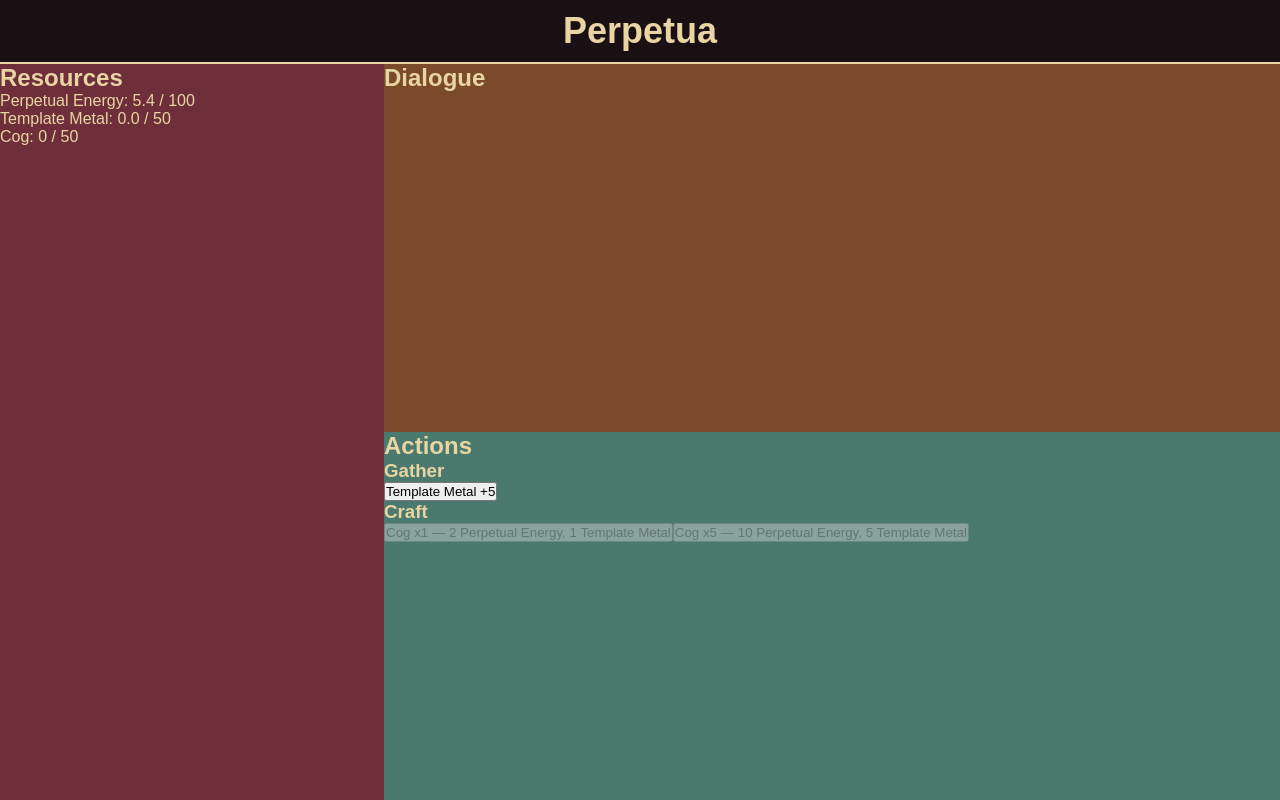
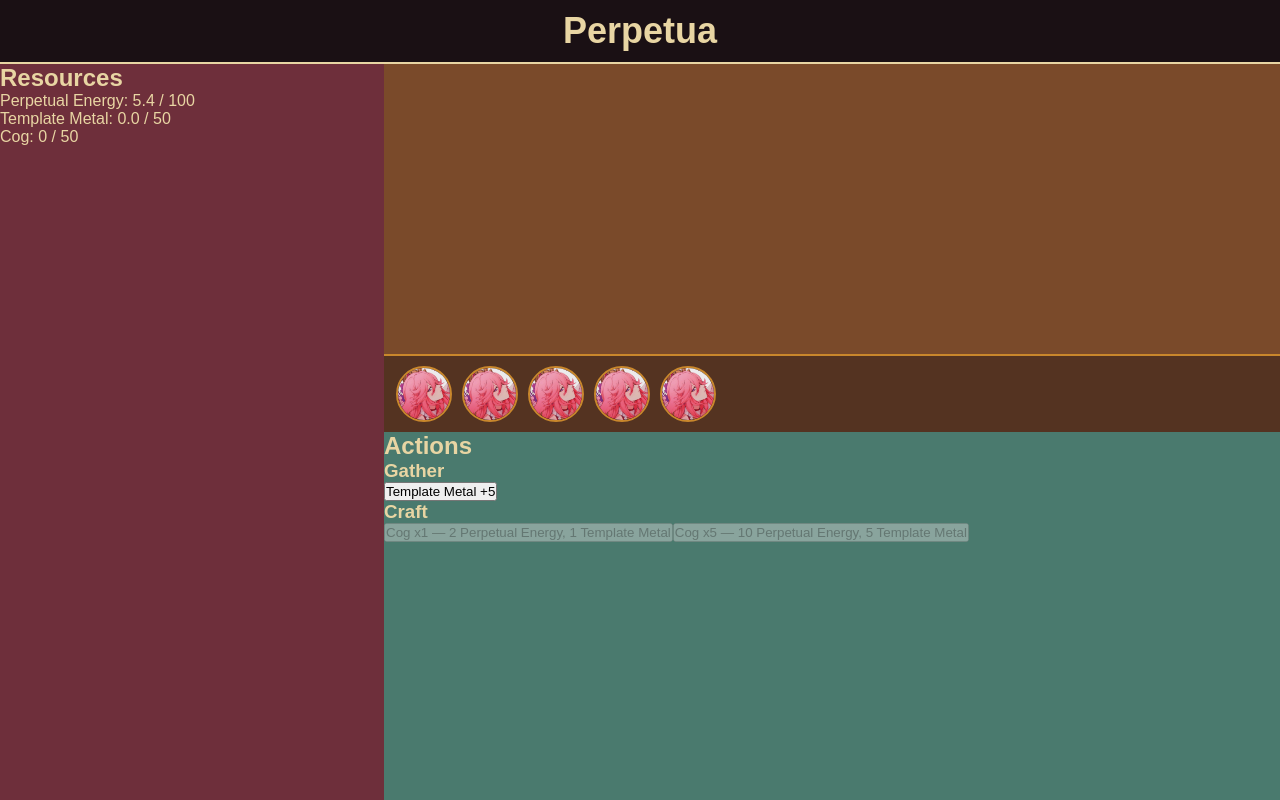
Before and after one commit to CaptnJayce/perpetua, a React (Vite) app: page / in a window 1280 px wide. Built offline with nearby package versions, Linux system fonts and the light colour scheme.

Commit message:
feat: add NPC portrait strip to dialogue panel
Five placeholder portrait slots rendered as circular icons along the
bottom of the dialogue section, styled to the existing palette. Lays
the groundwork for the clickable NPC review UI (history, gifts, etc.).

```diff
--- a/src/components/Dialogue.css
+++ b/src/components/Dialogue.css
@@ -1,4 +1,45 @@
 .dialogue {
     flex: 1;
     background: var(--leather);
+    display: flex;
+    flex-direction: column;
 }
+
+.dialogue-content {
+    flex: 1;
+}
+
+.npc-portraits {
+    display: flex;
+    flex-direction: row;
+    gap: 10px;
+    padding: 10px 12px;
+    background: color-mix(in srgb, var(--iron) 40%, var(--leather));
+    border-top: 2px solid var(--brass);
+}
+
+.npc-portrait {
+    width: 56px;
+    height: 56px;
+    border-radius: 50%;
+    border: 2px solid var(--brass);
+    padding: 0;
+    cursor: pointer;
+    overflow: hidden;
+    background: var(--iron);
+    transition: border-color 0.15s, transform 0.1s;
+    flex-shrink: 0;
+}
+
+.npc-portrait:hover {
+    border-color: var(--parchment);
+    transform: scale(1.08);
+}
+
+.npc-portrait img {
+    width: 100%;
+    height: 100%;
+    object-fit: cover;
+    object-position: center top;
+    display: block;
+}
--- a/src/components/Dialogue.tsx
+++ b/src/components/Dialogue.tsx
@@ -1,9 +1,24 @@
 import "./Dialogue.css";
+
+const NPCS = [
+    { id: "npc1", name: "NPC 1" },
+    { id: "npc2", name: "NPC 2" },
+    { id: "npc3", name: "NPC 3" },
+    { id: "npc4", name: "NPC 4" },
+    { id: "npc5", name: "NPC 5" },
+];
 
 export default function Dialogue() {
     return (
         <div className="dialogue">
-            <h2>Dialogue</h2>
+            <div className="dialogue-content" />
+            <div className="npc-portraits">
+                {NPCS.map((npc) => (
+                    <button key={npc.id} className="npc-portrait" title={npc.name}>
+                        <img src="/portrait-placeholder.jpg" alt={npc.name} />
+                    </button>
+                ))}
+            </div>
         </div>
     );
 }
```
Also changed, not shown: public/portrait-placeholder.jpg (added).
